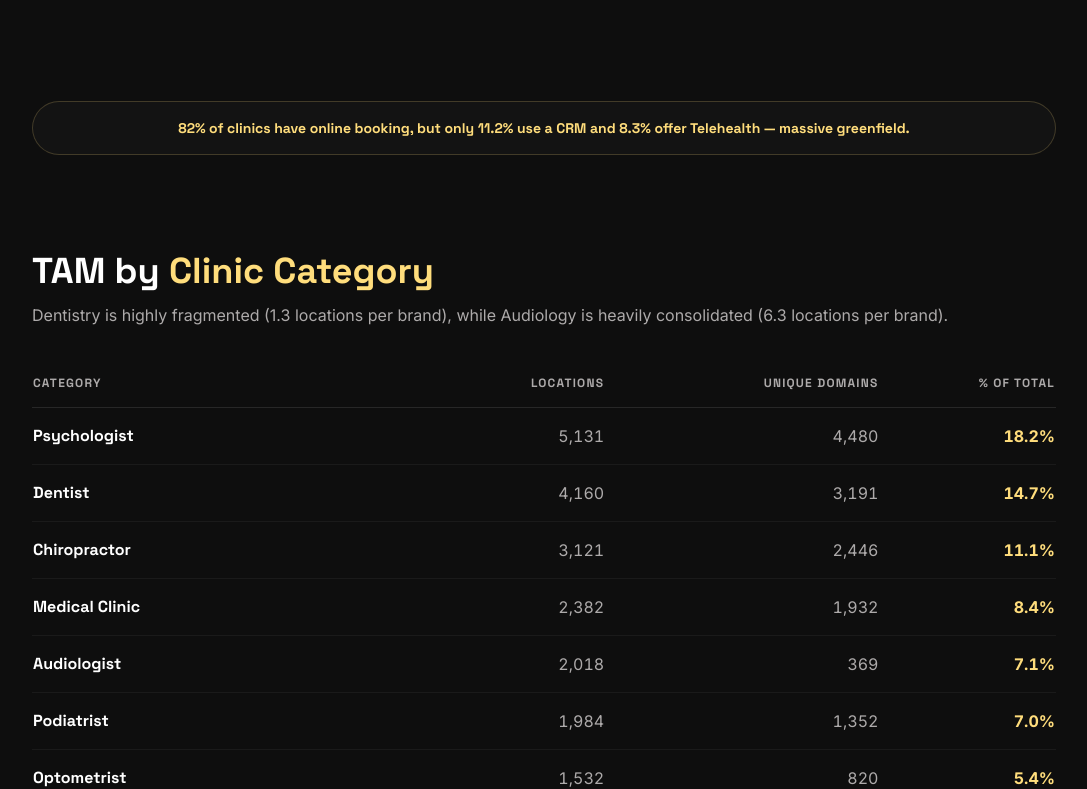
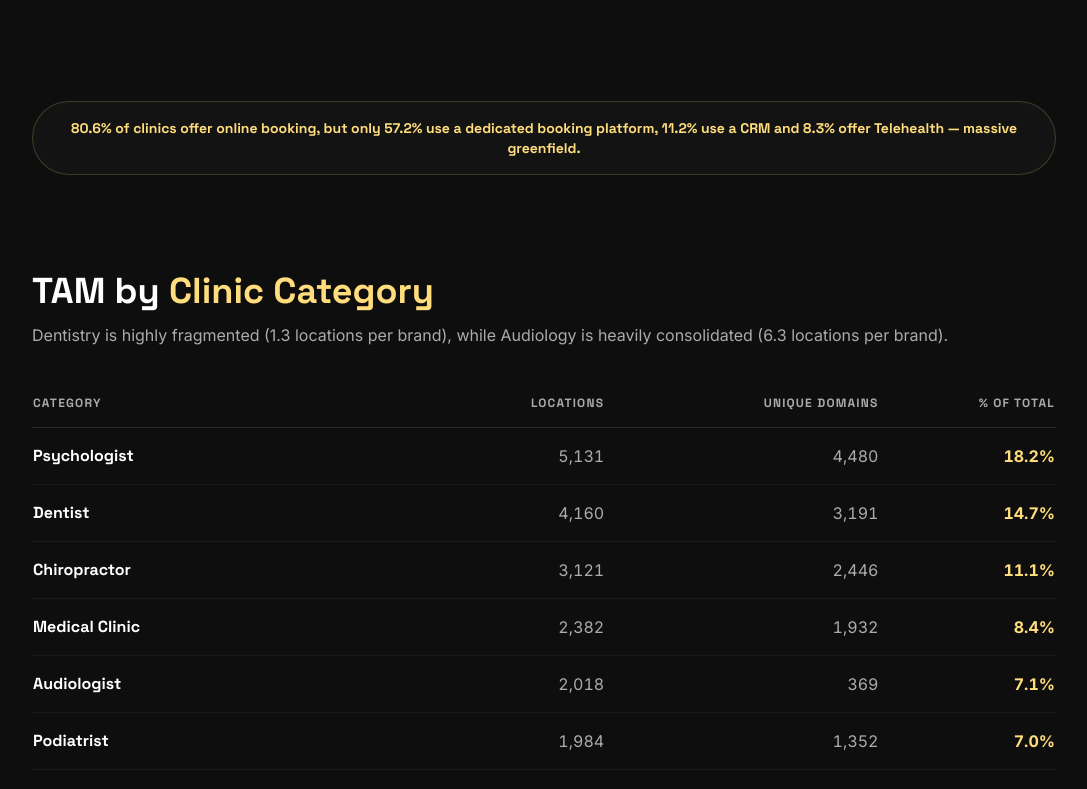
Before and after one commit to alexkocev/yoluko_website, a Next.js app: page /clinic-intelligence in a window 1280 px wide. Shown: the part 865-1654 px from the top of the page, without its empty margins (96-1183 px from the left). Built offline with nearby package versions, Linux system fonts and the light colour scheme; no server answers.

Commit message:
updated booking clinics percentage

```diff
--- a/src/app/clinic-intelligence/page.tsx
+++ b/src/app/clinic-intelligence/page.tsx
@@ -61,7 +61,7 @@ const digitalMaturity = [
   { tech: "CMS", detected: "87.0%", greenfield: "13.0%" },
   { tech: "Payments Integration", detected: "74.8%", greenfield: "25.2%" },
   { tech: "Ad Tracking (Pixels)", detected: "64.4%", greenfield: "35.6%" },
-  { tech: "Online Booking", detected: "57.2%", greenfield: "42.8%" },
+  { tech: "Booking Platform", detected: "57.2%", greenfield: "42.8%" },
   { tech: "PMS / EHR", detected: "43.9%", greenfield: "56.1%" },
   { tech: "Telehealth", detected: "8.6%", greenfield: "91.4%" },
   { tech: "CRM / Marketing", detected: "8.3%", greenfield: "91.7%" },
@@ -193,7 +193,7 @@ export default function ClinicIntelligencePage() {
           <div className="max-w-5xl mx-auto">
             <div className="bg-surface-container-low p-4 rounded-xl border border-primary/20 mb-4">
               <p className="text-primary text-sm font-label font-bold text-center">
-                82% of clinics have online booking, but only 11.2% use a CRM and 8.3% offer Telehealth — massive greenfield.
+                80.6% of clinics offer online booking, but only 57.2% use a dedicated booking platform, 11.2% use a CRM and 8.3% offer Telehealth — massive greenfield.
               </p>
             </div>
           </div>
```
